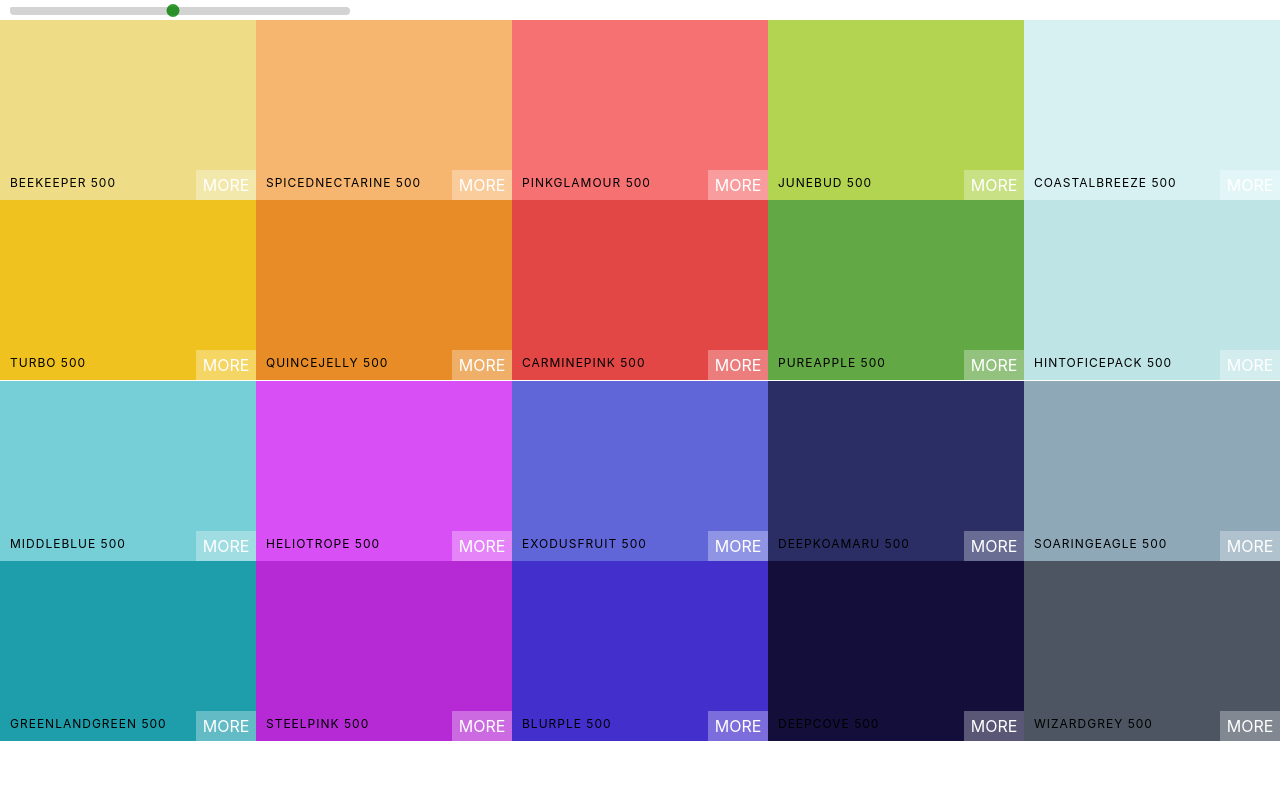
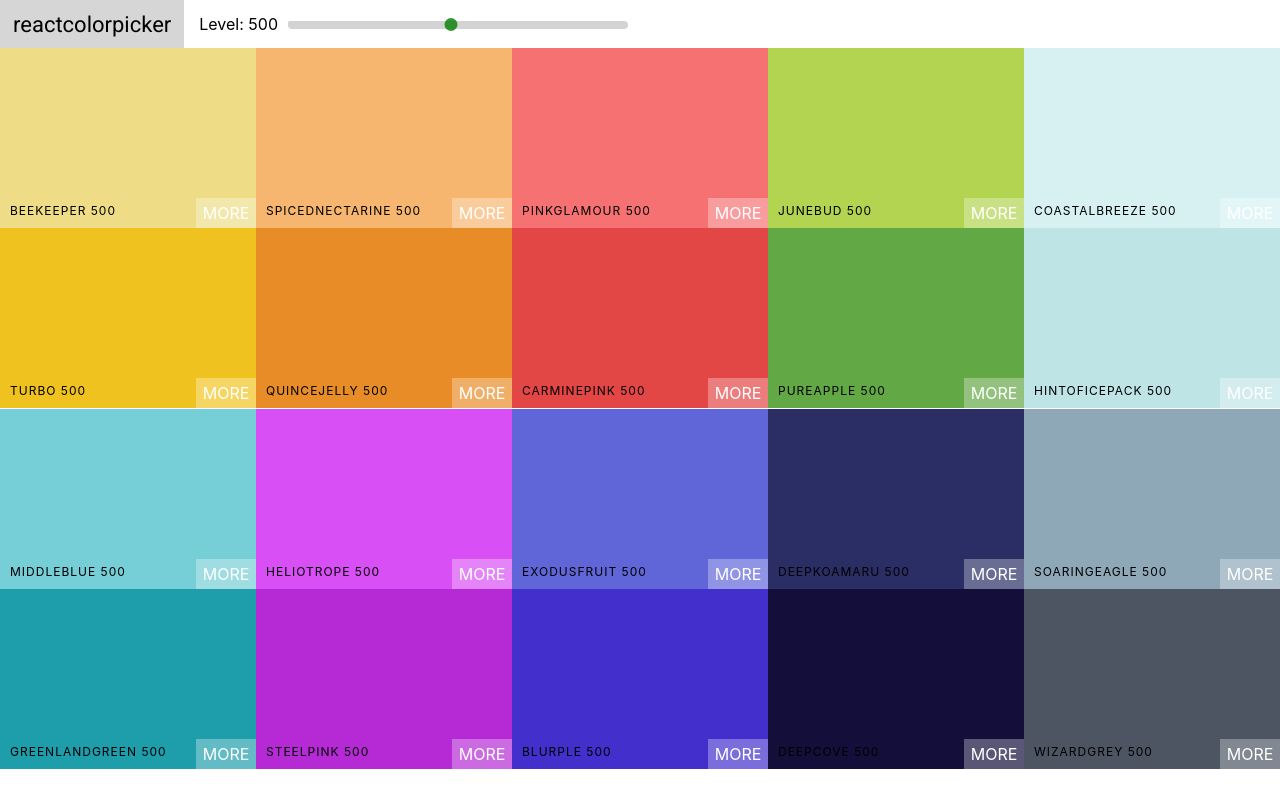
Before and after one commit to dylster1995/color-project, a React (Create React App) app: page / in a window 1280 px wide. Built offline with nearby package versions, Linux system fonts and the light colour scheme.

Commit message:
Add Navbar and Font

```diff
--- a/public/index.html
+++ b/public/index.html
@@ -10,6 +10,7 @@
       content="Web site created using create-react-app"
     />
     <link rel="apple-touch-icon" href="%PUBLIC_URL%/logo192.png" />
+    <link href='https://fonts.googleapis.com/css?family=Roboto' rel='stylesheet'>
     <!--
       manifest.json provides metadata used when your web app is installed on a
       user's mobile device or desktop. See https://developers.google.com/web/fundamentals/web-app-manifest/
--- /dev/null
+++ b/src/Navbar.css
@@ -0,0 +1,47 @@
+.Navbar {
+    display: flex;
+    align-items: center;
+    justify-content: flex-start;
+    height: 6vh;
+}
+.logo {
+    margin-right: 15px;
+    padding: 0 13px;
+    font-size: 22px;
+    background-color: #d6d6d6;
+    font-family: 'Roboto';
+    height: 100%;
+    display: flex;
+    align-items: center;
+}
+.logo a {
+    text-decoration: none;
+    color: black;
+}
+.slider {
+    width: 340px;
+    margin: 0 10px;
+    display: inline-block;
+
+}
+.rc-slider-track {
+    background-color: lightgray;
+}
+.rc-slider-rail {
+    height: 8px;
+    background-color: lightgray;
+}
+.rc-slider-handle,
+.rc-slider-handle:focus,
+.rc-slider-handle-dragging.rc-slider-handle-dragging.rc-slider-handle-dragging,
+.rc-slider-handle:hover {
+    background-color: green;
+    outline: none;
+    border: 2px solid green;
+    border-color: green;
+    box-shadow: none;
+    width:13px;
+    height: 13px;
+    margin-left: -7px;
+    margin-top: -3px;
+}
--- /dev/null
+++ b/src/Navbar.js
@@ -0,0 +1,27 @@
+import React, { Component } from 'react'
+import Slider from 'rc-slider';
+import 'rc-slider/assets/index.css';
+import './Navbar.css';
+
+export default class Navbar extends Component {
+    constructor(props){
+        super(props);
+    }
+  render() {
+    const { level, handleChangeLevel } = this.props;
+    return (
+      <header className='Navbar'>
+        <div className='logo'>
+            <a href='#'>reactcolorpicker</a>
+        </div>
+        <div className='slider-container'>
+            <span>Level: {level}</span>
+            <div className='slider'>
+                <Slider defaultValue={level} min={100} max={900} onChange={handleChangeLevel} step={100} />
+            </div>
+        </div>
+
+      </header>
+    )
+  }
+}
--- a/src/Palette.css
+++ b/src/Palette.css
@@ -4,31 +4,3 @@
 .Palette-colors {
     height: 90%;
 }
-.slider {
-    width: 340px;
-    margin: 0 10px;
-    display: inline-block;
-
-}
-.rc-slider-track {
-    background-color: lightgray;
-}
-.rc-slider-rail {
-    height: 8px;
-    background-color: lightgray;
-}
-.rc-slider-handle,
-.rc-slider-handle:focus,
-/* .rc-slider-handle:active, */
-.rc-slider-handle-dragging.rc-slider-handle-dragging.rc-slider-handle-dragging,
-.rc-slider-handle:hover {
-    background-color: green;
-    outline: none;
-    border: 2px solid green;
-    border-color: green;
-    box-shadow: none;
-    width:13px;
-    height: 13px;
-    margin-left: -7px;
-    margin-top: -3px;
-}
--- a/src/Palette.js
+++ b/src/Palette.js
@@ -1,7 +1,7 @@
 import React, { Component } from 'react';
 import ColorBox from './ColorBox';
-import Slider from 'rc-slider';
-import 'rc-slider/assets/index.css';
+import Navbar from './Navbar';
+
 import './Palette.css';
 
 export default class Palette extends Component {
@@ -19,10 +19,8 @@
     const colorBoxes = colors[level].map( (color, i) => <ColorBox background={color} key={i} /> )
     return (
       <div className='Palette'>
-        <div className='slider'>
-            <Slider defaultValue={level} min={100} max={900} onChange={this.handleChangeLevel} step={100} />
-        </div>
-        {/* Navbar goes here */}
+
+        <Navbar level={level} handleChangeLevel={this.handleChangeLevel} />
         <div className='Palette-colors'>
             {/* bunch of color boxes */}
             { colorBoxes }
```
